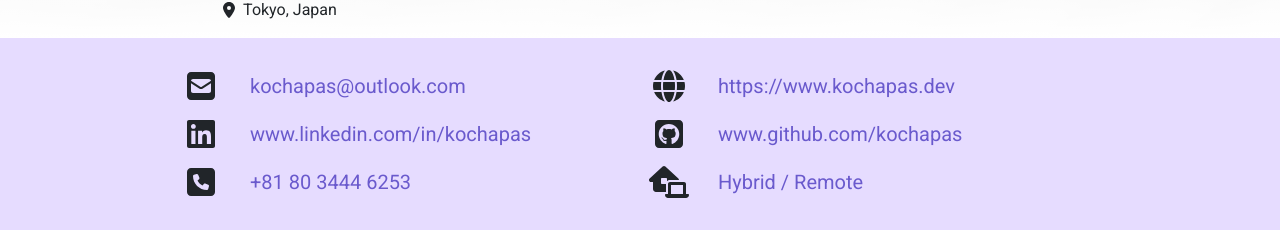
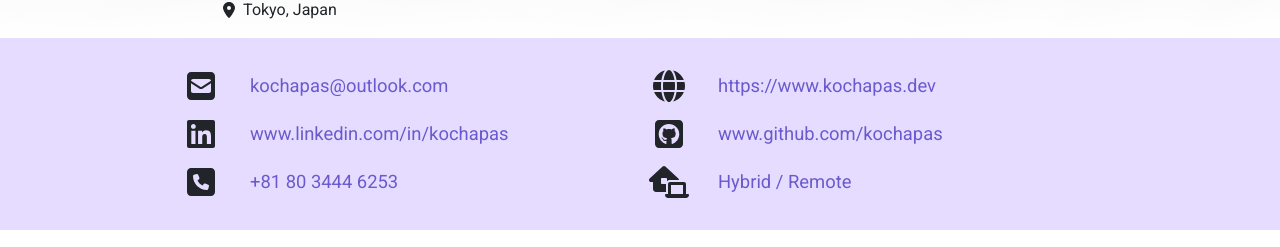
Before and after one commit to kochapas/kochapas-2023, a Next.js app: page / in a window 1280 px wide. Shown: the part 238-485 px from the top of the page. Built offline with nearby package versions, Linux system fonts and the light colour scheme.

Commit message:
Update font size for contact card.

```diff
--- a/src/components/Contact.js
+++ b/src/components/Contact.js
@@ -26,7 +26,7 @@ export const Contact = () => {
                     className="me-3"
                   />
                 </div>
-                <a href="mailto:kochapas@outlook.com" className="mt-auto mb-auto text-decoration-none fs-5">
+                <a href="mailto:kochapas@outlook.com" className="mt-auto mb-auto text-decoration-none">
                   <p className="mt-auto mb-auto">
                     {"kochapas@outlook.com"}
                   </p>
@@ -40,7 +40,7 @@ export const Contact = () => {
                     className="me-3"
                   />
                 </div>
-                <a href="https://www.linkedin.com/in/kochapas" target="_blank" className="mt-auto mb-auto text-decoration-none fs-5">
+                <a href="https://www.linkedin.com/in/kochapas" target="_blank" className="mt-auto mb-auto text-decoration-none">
                   <p className="mt-auto mb-auto">
                     {"www.linkedin.com/in/kochapas"}
                   </p>
@@ -54,7 +54,7 @@ export const Contact = () => {
                     className="me-3"
                   />
                 </div>
-                <a href="tel:+818034446253" className="mt-auto mb-auto text-decoration-none fs-5">
+                <a href="tel:+818034446253" className="mt-auto mb-auto text-decoration-none">
                   <p className="mt-auto mb-auto">
                     {"+81 80 3444 6253"}
                   </p>
@@ -71,7 +71,7 @@ export const Contact = () => {
                   />
                 </div>
                 <a href="https://www.kochapas.dev"
-                  className="mt-auto mb-auto text-decoration-none fs-5"
+                  className="mt-auto mb-auto text-decoration-none"
                   target="_blank"
                   rel="noopener noreferrer"
                 >
@@ -89,7 +89,7 @@ export const Contact = () => {
                   />
                 </div>
                 <a href="https://www.github.com/kochapas"
-                  className="mt-auto mb-auto text-decoration-none fs-5"
+                  className="mt-auto mb-auto text-decoration-none"
                   target="_blank"
                   rel="noopener noreferrer"
                 >
@@ -107,7 +107,7 @@ export const Contact = () => {
                   />
                 </div>
                 <a
-                  className="mt-auto mb-auto text-decoration-none fs-5"
+                  className="mt-auto mb-auto text-decoration-none"
                   target="_blank"
                   rel="noopener noreferrer"
                 >
--- a/src/styles/Contact.module.css
+++ b/src/styles/Contact.module.css
@@ -4,6 +4,10 @@
   overflow: hidden;
   z-index: -1;
   padding: 1em;
+}
+
+.contact__background a {
+  font-size: 1.15rem;
 }
 
 .contact__icon {
```
